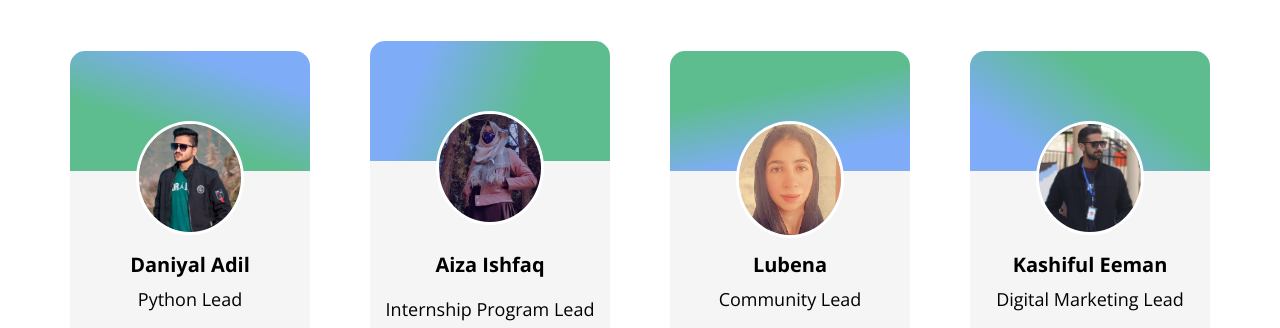
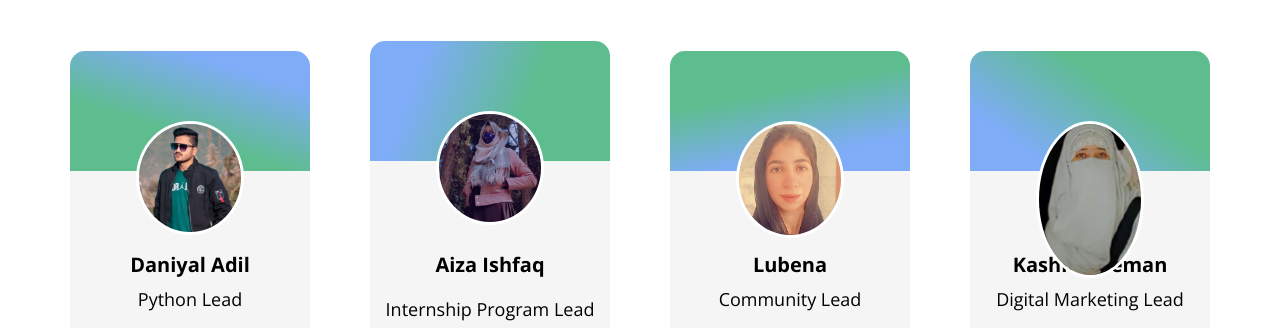
Before and after one commit to GDSC-AbbottabadUST/gdscaust.github.io, a plain HTML site: page index.html in a window 1280 px wide. Shown: the part 4740-5068 px from the top of the page. Drawn offline with nearby package versions, Linux system fonts and the light colour scheme.

Commit message:
init commit

```diff
--- a/index.html
+++ b/index.html
@@ -464,7 +464,7 @@
             <header class="profile__card__header"></header>
             <div class="profile__card__body">
               <div class="profile__image__container">
-                <img src="images/sohail.JPG" alt="Kashiful Eeman's Profile Picture" class="profile__card__image" />
+                <img src="images/kashif.jpg" alt="Kashiful Eeman's Profile Picture" class="profile__card__image" />
               </div>
               <h1 class="card__person-name card__person-name_long">
                 Kashiful Eeman
```
Also changed, not shown: images/kashif.jpg (added).
